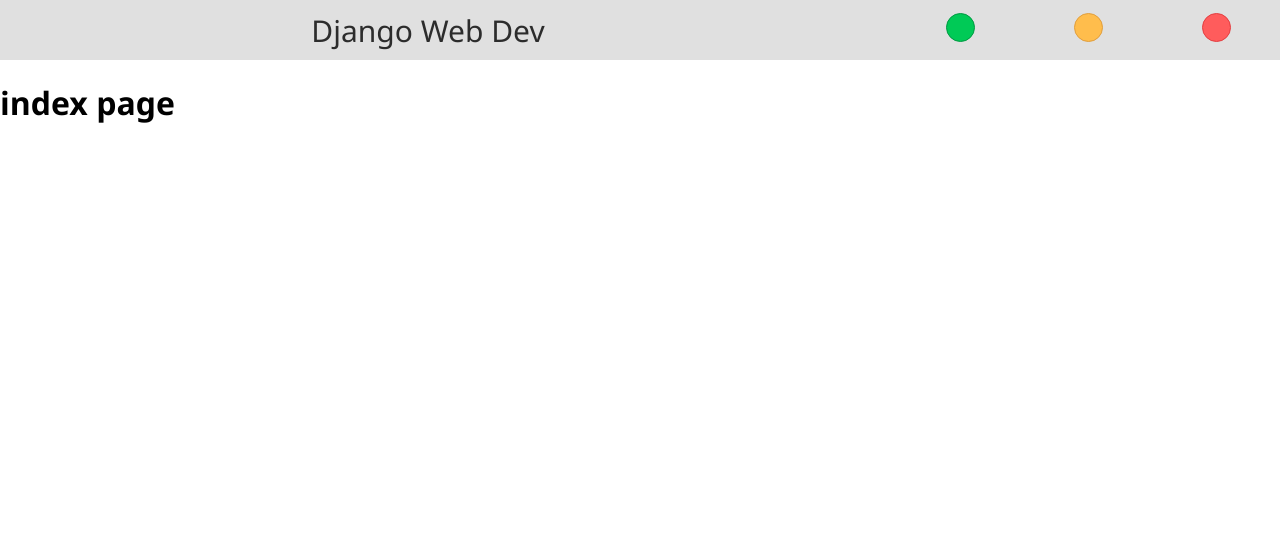
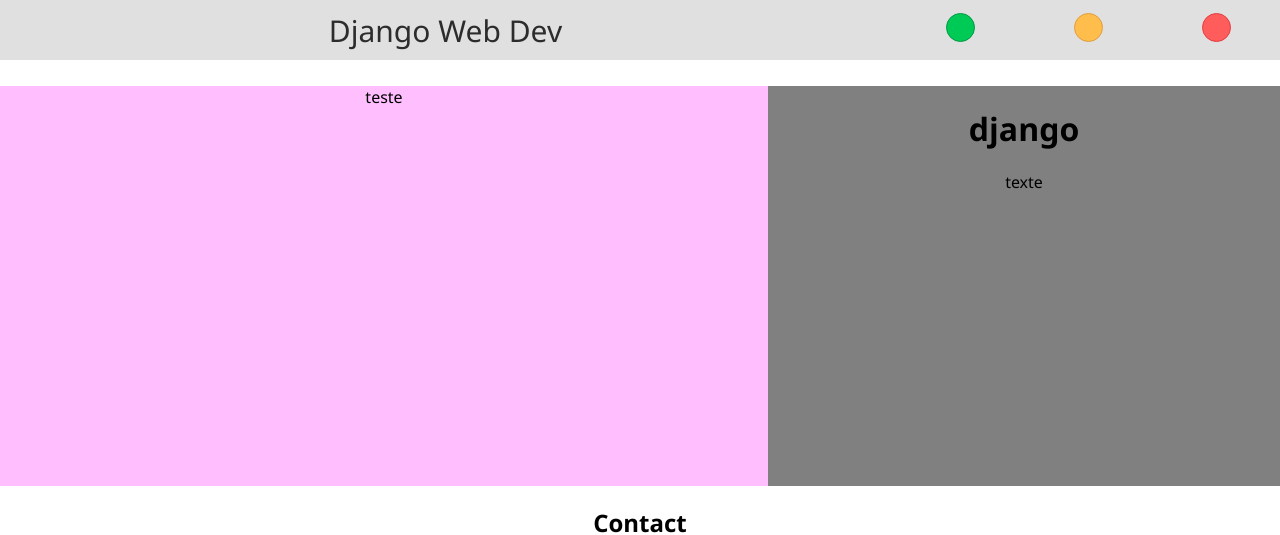
Before and after one commit to lucaspagliari/auth-app-django, a Django app: page / in a window 1280 px wide. Shown: the top 535 px of the page. Before the commit the page ends 123 px from the top, so only its background shows below. Run offline with Django 3.2, Linux system fonts and the light colour scheme.

Commit message:
Interface

```diff
--- a/DEV_0419/settings.py
+++ b/DEV_0419/settings.py
@@ -119,4 +119,6 @@ USE_TZ = True
 # Static files (CSS, JavaScript, Images)
 # https://docs.djangoproject.com/en/2.2/howto/static-files/
 
+import os
+
 STATIC_URL = '/static/'
--- /dev/null
+++ b/user_auth/static/user_auth/css/index_style.css
@@ -0,0 +1,53 @@
+#content {
+    width: 100%;
+    height: 250px;
+    background-color: grey;
+}
+
+body {
+    text-align: center;
+}
+
+@media only screen and (max-width: 768px) {}
+
+
+/* Desktop Only */
+@media only screen and (min-width: 1024px) {
+
+    #content {
+        display: grid;
+        grid-template-rows: repeat(4, 100px);
+        grid-template-columns: repeat(3, 20%) 40%;
+        width: 100%;
+        height: 100%;
+        margin-top: 2%;
+    }
+    #contentImg {
+        background-color: #ffbfff;
+        width: 100%;
+        height: 100%;
+        grid-row: 1 / 5;
+        grid-column: 1 / 4;
+    }
+
+    /* Area para contatos: Email / Github / Python */
+    #contact {
+        display: grid;
+        grid-template-columns: repeat(3, 33.3%);
+        grid-template-rows: 300px;
+        box-sizing: border-box;
+    }
+    .contactItem {
+        display: flex;
+        justify-content: center;
+        flex-direction: column;
+    }
+    .contactMediaLogo {
+        text-align: center;
+        align-self: center;
+        width: 35%;
+        height: auto;
+        cursor:pointer;
+    }
+
+}
--- a/user_auth/static/account/navbar.css
+++ b/user_auth/static/user_auth/css/navbar.css
@@ -8,14 +8,13 @@ nav {
     display: grid;
     grid-template-rows: 60px;
     grid-template-columns: 70% repeat(3, auto);
-    align-content: center;
 }
 
 a:hover {
     text-decoration: none;
 }
 
-div {
+div.navItem {
     text-align: center;
     align-self: center;
 }
@@ -24,14 +23,16 @@ a#logo {
     color: #2c2c2c;
     font-weight: 60;
     font-size: 30px;
-    margin-left: -40px;
+    margin: -70px 5px 0 0;
+    text-align: center;
     text-decoration: none;
+
 }
 
 .dot {
     height: 27px;
     width: 27px;
-    background-color: rgb(255, 37, 37);
+    background-color: #ff2525;
     border-radius: 50%;
     display: inline-block;
 }
--- /dev/null
+++ b/user_auth/static/user_auth/js/navbar_script.js
@@ -0,0 +1,23 @@
+
+//  Index Page
+// Exibe texto da barra de navegação (onmouseover)
+function optionText(i) {
+    let textLogo = document.getElementById("logo");
+    switch (i) {
+        case 0:
+            textLogo.innerHTML = "<a style='color:#00ca56'>Login</a>";
+            break;
+        case 1:
+            textLogo.innerHTML = "<a style='color:#ffbd4c'>Profile</a>";
+            break;
+        case 2:
+            textLogo.innerHTML = "<a style='color:#ff5c5c'>Logout</a>";
+            break;
+    }
+}
+
+// Retorna texto original da logo (onmouseout)
+function logoText() {
+    let textLogo = document.getElementById("logo");
+    textLogo.innerHTML = "<a>Django Web Dev</a>"
+}
--- a/user_auth/templates/registration/register.html
+++ b/user_auth/templates/registration/register.html
@@ -7,6 +7,7 @@
     <title>registration</title>
 </head>
 <body>
+    {% include "user_auth/navbar.html"%}
     <h1>Registration page</h1>
     <form method="POST">
         {% csrf_token %}
--- a/user_auth/templates/user_auth/header.html
+++ /dev/null
@@ -1,16 +0,0 @@
-<nav>
-    <div>
-        <a id="logo" href="/">Django Web Dev</a>
-    </div>
-    <div class="navItem">
-        <a class="navButton" href="/accounts/login"><span id="loginButton" class="dot"></span></a>
-    </div>
-    <div class="navItem">
-        <a class="navButton" href="/accounts/login"><span id="profileButton" class="dot"></span></a>
-    </div>
-    <div class="navItem">
-        <a class="navButton" href="/accounts/logout">
-            <span id="logoutButton" class="dot"></span>
-        </a>
-    </div>
-</nav>
--- a/user_auth/templates/user_auth/index.html
+++ b/user_auth/templates/user_auth/index.html
@@ -5,65 +5,57 @@
         <meta charset="UTF-8">
         <meta name="viewport" content="width=device-width, initial-scale=1.0">
         <meta http-equiv="X-UA-Compatible" content="ie=edge">
-    <link rel="stylesheet" href="../../static/account/navbar.css">
+        {% load static %}
+        <link rel="stylesheet" href="{% static 'user_auth/css/index_style.css'%}">
         <title>index</title>
     </head>
 
 <body>
-    <nav id="navBar">
+    {% include "user_auth/navbar.html"%}
+
+    <!-- Sobre Conteúdo -->
+    <div id="content">
+        <div id="contentImg">
+            teste
+        </div>
+        <div id="contentText">
+            <h1>django</h1>
+            <p>texte</p>
+        </div>
+    </div>
+
+    <!-- Contact: Email, github-->
+    <h2>Contact</h2>
+    <div id="contact">
+        <div class="contactItem">
+            <a onclick="alert('Send to: lucas.alex.pagliari@gmail.com')">
+                <img class="contactMediaLogo"
+                    src="https://www.shareicon.net/data/512x512/2016/11/22/854957_email_512x512.png">
+            </a>
             <div>
-            <a id="logo" href="/">Django Web Dev</a>
+                <p>Email me</p>
             </div>
-        <div class="navItem">
-            <a class="navButton" href="/accounts/login">
-                <span id="loginButton" class="dot" onmouseover="optionText(0)"></span>
+        </div>
+        <div class="contactItem">
+            <a target="_blank" href="https://github.com/lucaspagliari">
+                <img class="contactMediaLogo"
+                    src="https://github.githubassets.com/images/modules/logos_page/Octocat.png">
             </a>
+            <div>
+                <p>See my other projects</p>
             </div>
-        <div class="navItem">
-            <a class="navButton" href="/accounts/login">
-                <span id="profileButton" class="dot" onmouseover="optionText(1)"></span>
+        </div>
+        <div class="contactItem">
+            <a target="_blank" href="https://www.python.org">
+                <img class="contactMediaLogo"
+                    src="https://eventos.python.org.br/logo.png">
             </a>
+            <div>
+                <p>Python</p>
             </div>
-        <div class="navItem">
-            <a class="navButton" href="/accounts/logout">
-                <span id="logoutButton" class="dot" onmouseover="optionText(2)"></span>
-            </a>
         </div>
-    </nav>
+    </div>
 
-
-    <!-- {% include "user_auth/header.html"%} -->
-    <h1>index page</h1>
-
-    <script>
-        // Exibe texto da barra de navegação (onmouseover)
-        function optionText(i) {
-            let textLogo = document.getElementById("logo");
-            switch (i) {
-                case 0:
-                    textLogo.innerHTML = "<a style='color:#00ca56'>Login</a>";
-                    break;
-                case 1:
-                    textLogo.innerHTML = "<a style='color:#ffbd4c'>Profile</a>";
-                    break;
-                case 2:
-                    textLogo.innerHTML = "<a style='color:#ff5c5c'>Logout</a>";
-                    break;
-            }
-        }
-
-        let navItem = document.getElementsByClassName("navItem");
-
-        // Retorna texto original da logo (onmouseout)
-        for (let i = 0; i < navItem.length; i++) {
-            const element = navItem[i];
-            element.onmouseout = function logoText() {
-                let textLogo = document.getElementById("logo");
-                textLogo.innerHTML = "<a>Django Web Dev</a>"
-            }
-        }
-
-    </script>
 </body>
 
 
--- /dev/null
+++ b/user_auth/templates/user_auth/navbar.html
@@ -0,0 +1,25 @@
+
+{% load static %}
+<link rel="stylesheet" href="{% static 'user_auth/css/navbar.css' %}">
+<script type="text/javascript" src="{% static 'user_auth/js/navbar_script.js' %}"></script>
+
+<nav id="navBar">
+    <div class="navItem">
+        <a id="logo" href="/">Django Web Dev</a>
+    </div>
+    <div class="navItem">
+        <a class="navButton" href="/accounts/login">
+            <span id="loginButton" class="dot" onmouseout="logoText()" onmouseover="optionText(0)"></span>
+        </a>
+    </div>
+    <div class="navItem">
+        <a class="navButton" href="/accounts/login">
+            <span id="profileButton" class="dot" onmouseout="logoText()" onmouseover="optionText(1)"></span>
+        </a>
+    </div>
+    <div class="navItem">
+        <a class="navButton" href="/accounts/logout">
+            <span id="logoutButton" class="dot" onmouseout="logoText()" onmouseover="optionText(2)"></span>
+        </a>
+    </div>
+</nav>
```
Also changed, not shown: user_auth/templates/registration/login.html (+12 -5 lines), user_auth/static/account/style.css (deleted). Lines whose indentation alone changed are shown as unchanged.
